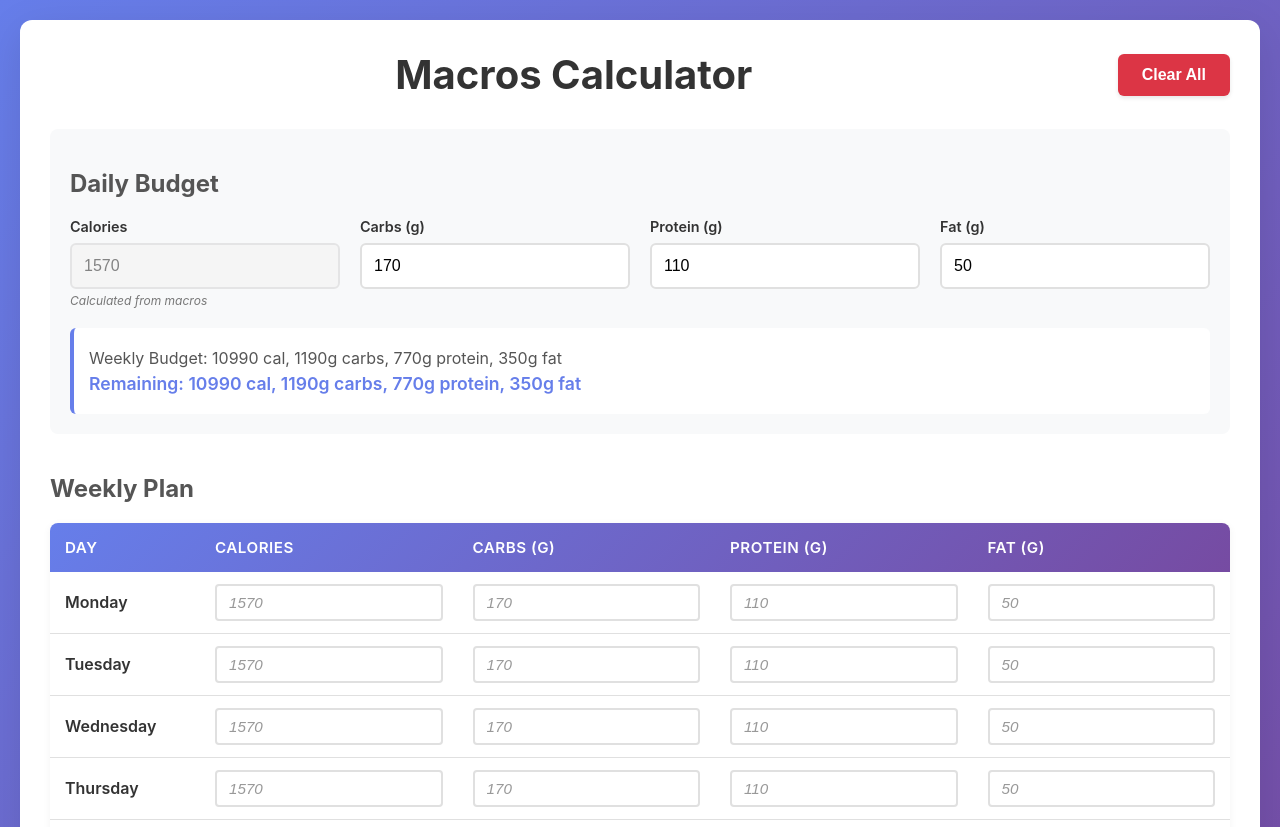
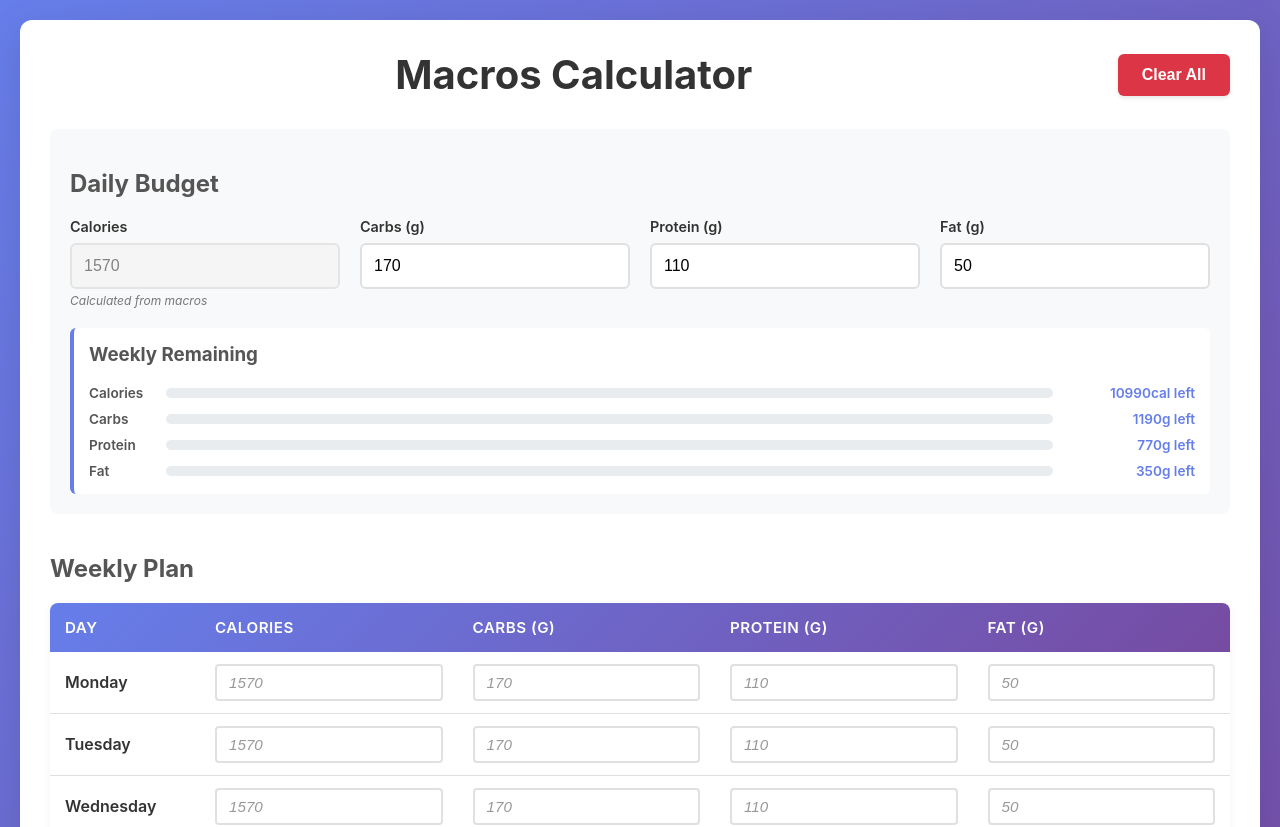
Before and after one commit to annevdhoogen/macro-budget, a React (Create React App) app: page / in a window 1280 px wide. Shown: the top 827 px of the page. Built offline with nearby package versions, Linux system fonts and the light colour scheme.

Commit message:
Refactor weekly budget display to use progress bars for calories, carbs, protein, and fat; update App.js to include weekly budget and totals in calculations.

```diff
--- a/src/App.css
+++ b/src/App.css
@@ -147,16 +147,69 @@ h2 {
   border-left: 4px solid #667eea;
 }
 
+.weekly-budget h3 {
+  margin-top: 0;
+  color: #555;
+}
+
 .weekly-budget p {
   margin: 5px 0;
   color: #555;
   font-size: 1em;
 }
 
-.weekly-budget .remaining {
+.remaining-bars {
+  display: flex;
+  flex-direction: column;
+  gap: 10px;
+  margin-top: 12px;
+}
+
+.remaining-bar-row {
+  display: flex;
+  align-items: center;
+  gap: 12px;
+}
+
+.remaining-bar-label {
+  width: 65px;
+  font-weight: 600;
+  font-size: 0.85em;
+  color: #555;
+  flex-shrink: 0;
+}
+
+.remaining-bar-track {
+  flex: 1;
+  height: 10px;
+  background: #e9ecef;
+  border-radius: 5px;
+  overflow: hidden;
+}
+
+.remaining-bar-fill {
+  height: 100%;
+  border-radius: 5px;
+  background: linear-gradient(90deg, #667eea, #764ba2);
+  transition: width 0.4s ease;
+}
+
+.remaining-bar-fill.over {
+  background: linear-gradient(90deg, #e74c3c, #c0392b);
+}
+
+.remaining-bar-value {
+  width: 130px;
+  text-align: right;
+  font-size: 0.85em;
   font-weight: 600;
   color: #667eea;
-  font-size: 1.1em;
+  white-space: nowrap;
+  flex-shrink: 0;
+}
+
+.remaining-bar-value.over {
+  color: #e74c3c;
 }
 
 .weekly-section {
--- a/src/App.js
+++ b/src/App.js
@@ -194,6 +194,8 @@ function App() {
 
     return {
       remaining,
+      weeklyBudget,
+      totals,
       average,
       filledDays,
       getPlaceholder,
@@ -204,8 +206,15 @@ function App() {
     };
   };
 
-  const { remaining, average, filledDays, getPlaceholder, isEmptyField } =
-    calculateRemaining();
+  const {
+    remaining,
+    weeklyBudget,
+    totals,
+    average,
+    filledDays,
+    getPlaceholder,
+    isEmptyField,
+  } = calculateRemaining();
 
   return (
     <div className="App">
@@ -276,31 +285,39 @@ function App() {
             </div>
           </div>
           <div className="weekly-budget">
-            <p>
-              Weekly Budget:{" "}
-              {calculateCalories(
-                dailyBudget.carbs,
-                dailyBudget.protein,
-                dailyBudget.fat,
-              ) * 7}{" "}
-              cal, {parseFloat(dailyBudget.carbs) * 7 || 0}g carbs,{" "}
-              {parseFloat(dailyBudget.protein) * 7 || 0}g protein,{" "}
-              {parseFloat(dailyBudget.fat) * 7 || 0}g fat
-            </p>
-            <p className="remaining">
-              Remaining: {remaining.calories.toFixed(0)} cal,{" "}
-              {remaining.carbs.toFixed(0)}g carbs,{" "}
-              {remaining.protein.toFixed(0)}g protein,{" "}
-              {remaining.fat.toFixed(0)}g fat
-            </p>
-            {filledDays > 0 && (
-              <p className="average">
-                Daily average ({filledDays} day{filledDays !== 1 ? "s" : ""}):{" "}
-                {average.calories.toFixed(0)} cal, {average.carbs.toFixed(0)}g
-                carbs, {average.protein.toFixed(0)}g protein,{" "}
-                {average.fat.toFixed(0)}g fat
-              </p>
-            )}
+            <h3>Weekly Remaining</h3>
+            <div className="remaining-bars">
+              {[
+                { label: "Calories", key: "calories", unit: "cal" },
+                { label: "Carbs", key: "carbs", unit: "g" },
+                { label: "Protein", key: "protein", unit: "g" },
+                { label: "Fat", key: "fat", unit: "g" },
+              ].map(({ label, key, unit }) => {
+                const budget = weeklyBudget[key];
+                const used = totals[key];
+                const pct =
+                  budget > 0 ? Math.min((used / budget) * 100, 100) : 0;
+                const over = used > budget;
+                return (
+                  <div className="remaining-bar-row" key={key}>
+                    <span className="remaining-bar-label">{label}</span>
+                    <div className="remaining-bar-track">
+                      <div
+                        className={`remaining-bar-fill${over ? " over" : ""}`}
+                        style={{ width: `${pct}%` }}
+                      />
+                    </div>
+                    <span
+                      className={`remaining-bar-value${over ? " over" : ""}`}
+                    >
+                      {over
+                        ? `${Math.abs(remaining[key]).toFixed(0)}${unit} over`
+                        : `${remaining[key].toFixed(0)}${unit} left`}
+                    </span>
+                  </div>
+                );
+              })}
+            </div>
           </div>
         </div>
 
```
